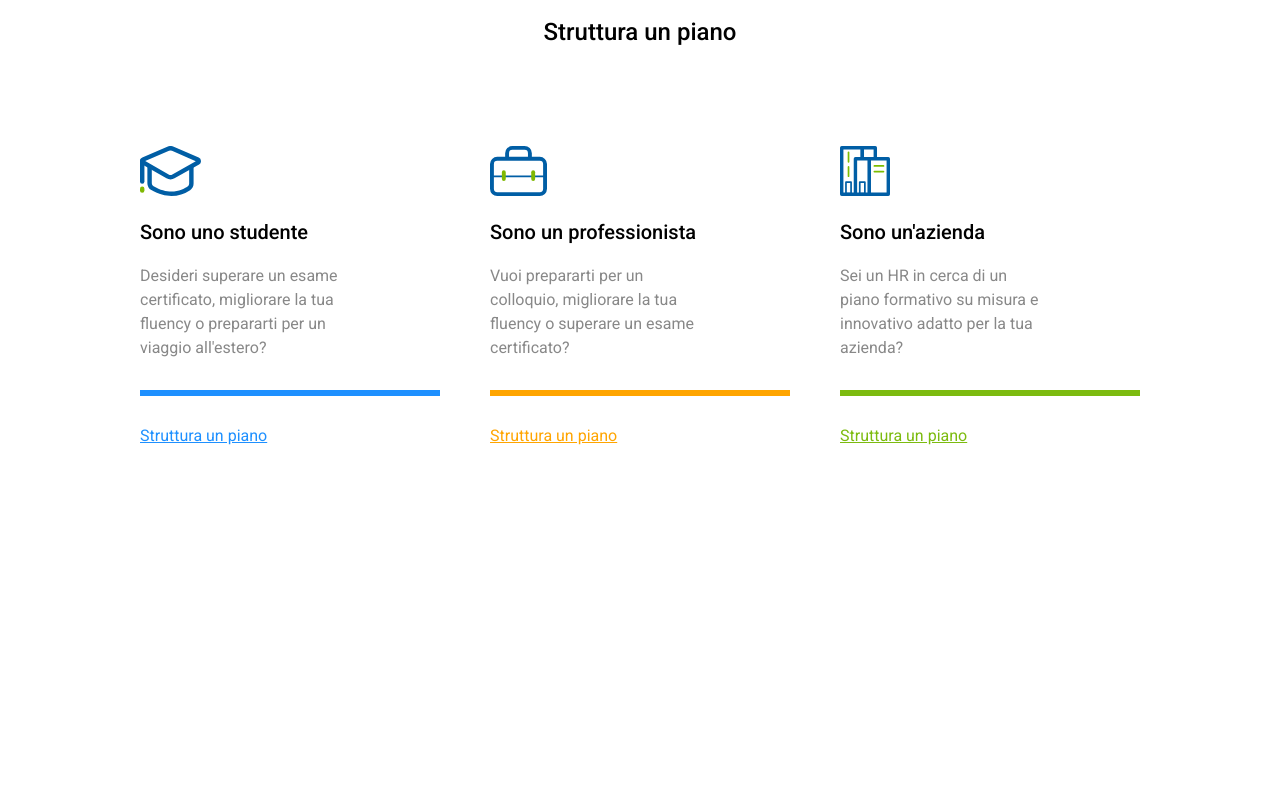
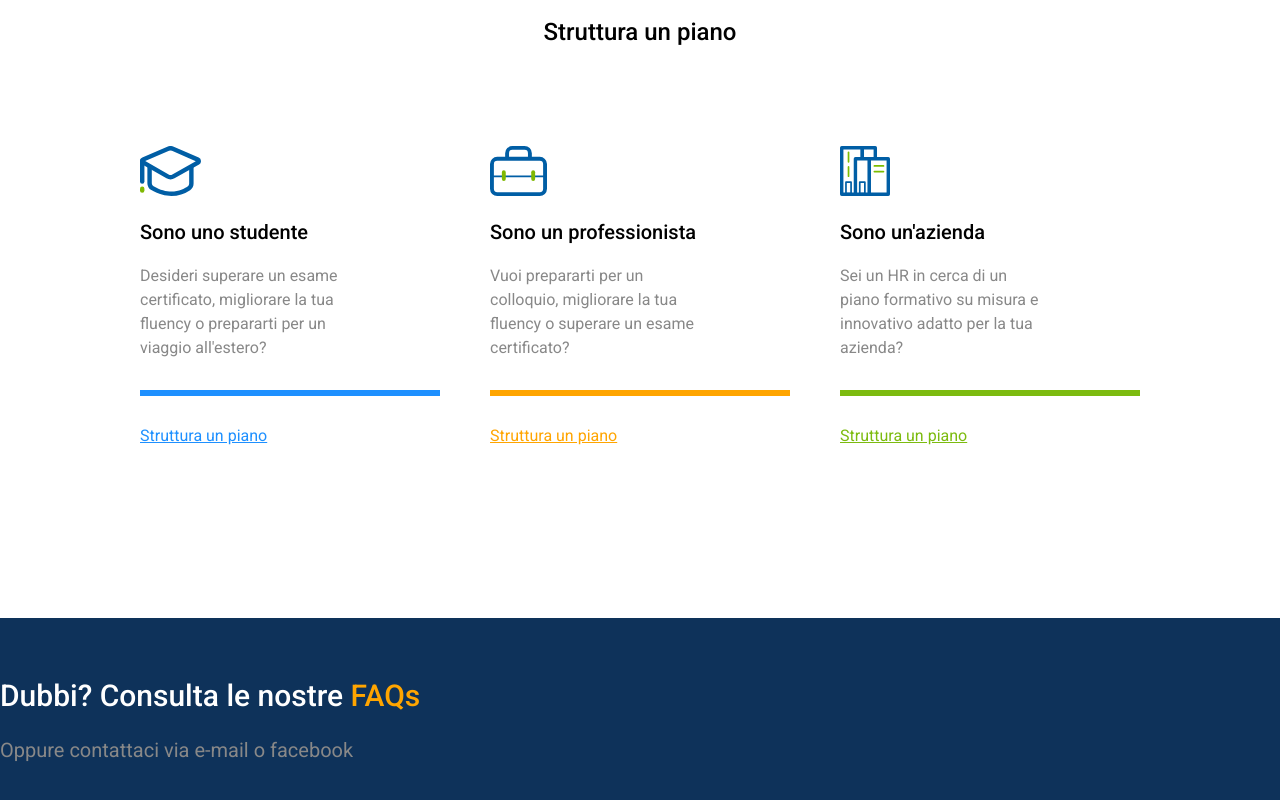
Before and after one commit to AndreaBaronchelli/htmlcss-fluentify, a plain HTML site: page index.html in a window 1280 px wide. Shown: the part 4234-5034 px from the top of the page. Before the commit the page ends 4852 px from the top, so only its background shows below. Drawn offline with Linux system fonts and the light colour scheme.

Commit message:
add faq section

```diff
--- a/css/style.css
+++ b/css/style.css
@@ -500,6 +500,32 @@ hr {
     color: blue;
 }
 
+/* FAQ */
+.faq {
+    height: 200px;
+    background: #0e325a;
+}
+
+.faq h2 {
+    padding-top: 60px;
+    padding-bottom: 25px;
+    color: white;
+    font-size: 30px;
+}
+
+.faq h2 a {
+    text-decoration: none;
+    color: orange;
+}
+
+.faq h2 a:hover {
+    color: dodgerblue;
+}
+
+.faq p {
+    color: #888888;
+    font-size: 20px;
+}
 
 
 /* HELPER */
--- a/index.html
+++ b/index.html
@@ -204,7 +204,12 @@
     </section>
 
     <!-- FAQ -->
-    <section class="faq"></section>
+    <section class="faq">
+        <div class="container">
+            <h2>Dubbi? Consulta le nostre <a href="#">FAQs</a></h2>
+            <p>Oppure contattaci via e-mail o facebook</p>
+        </div>
+    </section>
 
     <!-- FOOTER -->
     <footer></footer>
```
